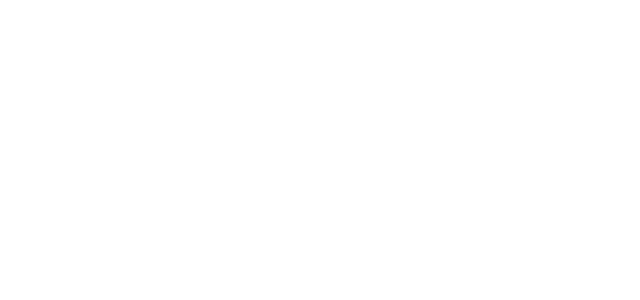
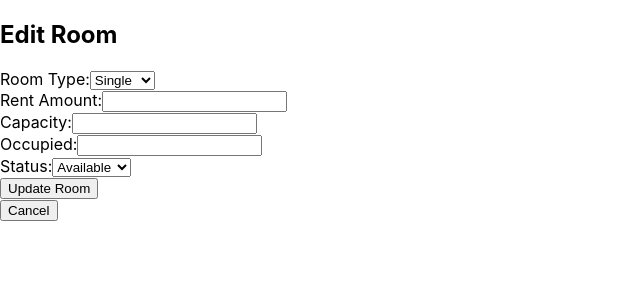
Before and after one commit to Amrish-Sharma/hostel_frontend, a React (Create React App) app: page /edit-rooms/1 in a window 1280 px wide. Before the commit this address had no page. Shown: the top 300 px of the page, without its empty margins (0-640 px from the left). Built offline with nearby package versions, Linux system fonts and the light colour scheme; no server answers.

Commit message:
updated code

```diff
--- a/src/App.js
+++ b/src/App.js
@@ -7,6 +7,7 @@
 import ResidentDetails from "./components/resident/ResidentDetails";
 import Rooms from "./components/room/Rooms";
 import AddRooms from "./components/room/AddRooms";
+import EditRooms from "./components/room/EditRooms";
 
 
 const App = () => {
@@ -20,6 +21,7 @@
                 <Route path="/edit-resident/:id" element={<EditResident />} />
                 <Route path="/resident-details/:id" element={<ResidentDetails />} />
                 <Route path="/add-rooms" element={<AddRooms />} />
+                <Route path="/edit-rooms/:id" element={<EditRooms />} />
             </Routes>
         </Router>
     );
--- a/src/components/room/EditRooms.js
+++ b/src/components/room/EditRooms.js
@@ -0,0 +1,124 @@
+import React, { useState, useEffect } from "react";
+import { useNavigate, useParams } from "react-router-dom";
+import API_BASE_URL from "../../config";
+
+const EditRoom = () => {
+    const { id } = useParams(); // Get room id from the URL
+    const [room, setRoom] = useState({
+        type: "Single",
+        rent: "",
+        capacity: "",
+        occupied: "",
+        status: "Available",
+    });
+    const [isSubmitting, setIsSubmitting] = useState(false);
+    const navigate = useNavigate();
+
+    useEffect(() => {
+        if (!isSubmitting) {
+            // Fetch room details by id
+            fetch(`${API_BASE_URL}/rooms/${id}`)
+                .then((response) => response.json())
+                .then((data) => setRoom(data))
+                .catch((error) => console.error("Error fetching room data:", error));
+        }
+    }, [id, isSubmitting]);
+
+    const handleChange = (e) => {
+        const { name, value } = e.target;
+        setRoom({ ...room, [name]: value });
+    };
+
+    const handleSubmit = (e) => {
+        e.preventDefault();
+        setIsSubmitting(true);
+        // Send updated room data to the backend
+        fetch(`${API_BASE_URL}/rooms/${id}`, {
+            method: "PUT",
+            headers: {
+                "Content-Type": "application/json",
+            },
+            body: JSON.stringify(room),
+        })
+            .then((response) => response.json())
+            .then((data) => {
+                console.log("Room updated:", data);
+                // Redirect to the rooms list page
+                navigate("/rooms");
+            })
+            .catch((error) => {
+                console.error("Error updating room:", error);
+            })
+            .finally(() => {
+                setIsSubmitting(false);
+            });
+    };
+
+    return (
+        <div>
+            <h2>Edit Room</h2>
+            <form onSubmit={handleSubmit}>
+                <div>
+                    <label>Room Type:</label>
+                    <select
+                        name="type"
+                        value={room.type}
+                        onChange={handleChange}
+                    >
+                        <option value="Single">Single</option>
+                        <option value="Double">Double</option>
+                    </select>
+                </div>
+                <div>
+                    <label>Rent Amount:</label>
+                    <input
+                        type="number"
+                        name="rent"
+                        value={room.rent}
+                        onChange={handleChange}
+                        required
+                    />
+                </div>
+                <div>
+                    <label>Capacity:</label>
+                    <input
+                        type="number"
+                        name="capacity"
+                        value={room.capacity}
+                        onChange={handleChange}
+                        required
+                    />
+                </div>
+                <div>
+                    <label>Occupied:</label>
+                    <input
+                        type="number"
+                        name="occupied"
+                        value={room.occupied}
+                        onChange={handleChange}
+                        required
+                    />
+                </div>
+                <div>
+                    <label>Status:</label>
+                    <select
+                        name="status"
+                        value={room.status}
+                        onChange={handleChange}
+                    >
+                        <option value="Available">Available</option>
+                        <option value="Occupied">Occupied</option>
+                    </select>
+                </div>
+                <div>
+                    <button type="submit">Update Room</button>
+                </div>
+                <div>
+                    <button onClick={() => navigate("/rooms")}>Cancel</button>
+                </div>
+            </form>
+        </div>
+    );
+};
+
+export default EditRoom;
--- a/src/components/room/Rooms.js
+++ b/src/components/room/Rooms.js
@@ -61,7 +61,7 @@
                         <td>{room.capacity}</td>
                         <td>{room.occupied}</td>
                         <td>
-                            <button onClick={() => console.log("Edit Room", room.roomId)}>Edit</button>
+                            <button onClick={() => navigate(`/edit-rooms/${room.roomId}`)}>Edit</button>
                             <button onClick={() => handleDelete(room.roomId)}>Delete</button>
                         </td>
                     </tr>
```
